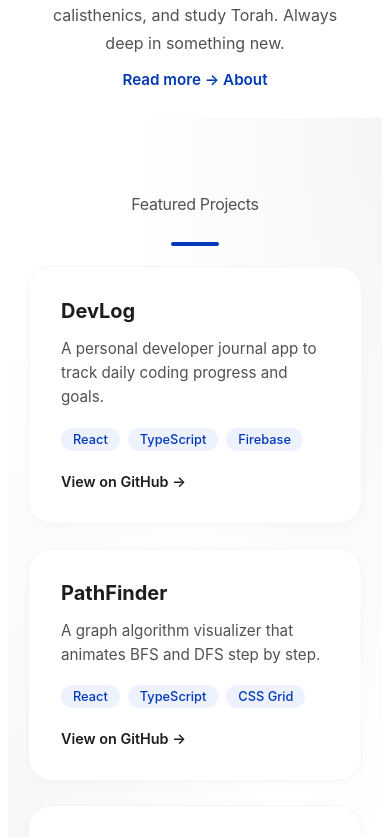
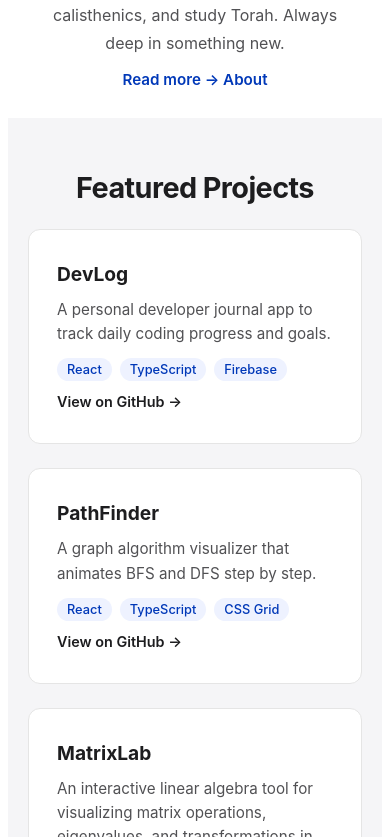
Before and after one commit to Eytan425/AI-Engineering-Path, a React (Vite) app in the folder Portfolio/apps/web/: page / in a window 390 px wide. Shown: the part 867-1704 px from the top of the page. Built offline with nearby package versions, Linux system fonts and the light colour scheme.

Commit message:
Fixed home page

```diff
--- a/Portfolio/apps/web/src/components/home/FeaturedProjects.css
+++ b/Portfolio/apps/web/src/components/home/FeaturedProjects.css
@@ -1,11 +1,11 @@
-.featured-projects {
+.home-featured-projects {
     font-family: -apple-system, BlinkMacSystemFont, "Segoe UI", Roboto, Helvetica, Arial, sans-serif;
     padding: 36px 20px 80px;
     text-align: center;
     background-color: #f5f5f7;
 }
 
-.featured-projects h2 {
+.home-featured-projects h2 {
     font-size: clamp(1.8rem, 4vw, 2.5rem);
     font-weight: 700;
     color: #1d1d1f;
@@ -13,7 +13,7 @@
     margin-bottom: 24px;
 }
 
-.projects-grid {
+.home-projects-grid {
     display: grid;
     grid-template-columns: repeat(3, 1fr);
     gap: 24px;
@@ -21,7 +21,7 @@
     margin: 0 auto;
 }
 
-.project-card {
+.home-project-card {
     background-color: #ffffff;
     border-radius: 12px;
     padding: 32px 28px;
@@ -33,19 +33,19 @@
     transition: transform 0.2s ease, box-shadow 0.2s ease;
 }
 
-.project-card:hover {
+.home-project-card:hover {
     transform: translateY(-4px);
     box-shadow: 0 12px 32px rgba(0, 0, 0, 0.08);
 }
 
-.project-card h3 {
+.home-project-card h3 {
     font-size: 1.2rem;
     font-weight: 700;
     color: #1d1d1f;
     margin: 0;
 }
 
-.project-card p {
+.home-project-card p {
     font-size: 0.95rem;
     color: #515154;
     line-height: 1.6;
@@ -53,13 +53,13 @@
     flex-grow: 1;
 }
 
-.project-tags {
+.home-project-tags {
     display: flex;
     flex-wrap: wrap;
     gap: 8px;
 }
 
-.tag {
+.home-tag {
     font-size: 0.8rem;
     font-weight: 500;
     color: #0038b8;
@@ -68,7 +68,7 @@
     border-radius: 20px;
 }
 
-.github-link {
+.home-github-link {
     font-size: 0.9rem;
     font-weight: 600;
     color: #1d1d1f;
@@ -78,27 +78,27 @@
     align-self: flex-start;
 }
 
-.github-link:hover {
+.home-github-link:hover {
     border-bottom-color: #1d1d1f;
 }
 
 @media (max-width: 900px) {
-    .projects-grid {
+    .home-projects-grid {
         grid-template-columns: repeat(2, 1fr);
     }
 }
 
 @media (max-width: 600px) {
-    .featured-projects {
+    .home-featured-projects {
         padding: 28px 20px 60px;
     }
 
-    .projects-grid {
+    .home-projects-grid {
         grid-template-columns: 1fr;
     }
 }
 
-.projects-link {
+.home-projects-link {
     display: inline-block;
     width: fit-content;
     margin: 28px auto 8px;
@@ -111,7 +111,7 @@
     padding: 10px 14px;
 }
 
-.projects-link:hover {
+.home-projects-link:hover {
     color: #0030a0;
     border-bottom-color: #0038b8;
 }
--- a/Portfolio/apps/web/src/components/home/FeaturedProjects.tsx
+++ b/Portfolio/apps/web/src/components/home/FeaturedProjects.tsx
@@ -24,23 +24,23 @@ const projects = [
 
 export default function FeaturedProjects() {
     return (
-        <section className="featured-projects">
+        <section className="home-featured-projects">
             <h2>Featured Projects</h2>
-            <div className="projects-grid">
+            <div className="home-projects-grid">
                 {projects.map((project) => (
-                    <div key={project.title} className="project-card">
+                    <div key={project.title} className="home-project-card">
                         <h3>{project.title}</h3>
                         <p>{project.description}</p>
-                        <div className="project-tags">
+                        <div className="home-project-tags">
                             {project.tags.map((tag) => (
-                                <span key={tag} className="tag">{tag}</span>
+                                <span key={tag} className="home-tag">{tag}</span>
                             ))}
                         </div>
-                        <a href={project.github} className="github-link">View on GitHub →</a>
+                        <a href={project.github} className="home-github-link">View on GitHub →</a>
                     </div>
                 ))}
             </div>
-            <Link to="/projects" className="projects-link">Read more → Projects</Link>
+            <Link to="/projects" className="home-projects-link">Read more → Projects</Link>
         </section>
     )
 }
--- a/Portfolio/apps/web/src/pages/ContactPage.css
+++ b/Portfolio/apps/web/src/pages/ContactPage.css
@@ -85,7 +85,8 @@
   margin-top: 8px;
 }
 
-input, textarea {
+.contact-form input,
+.contact-form textarea {
   width: 100%;
   padding: 14px 18px;
   border: 1px solid #d2d2d7;
@@ -96,12 +97,13 @@ input, textarea {
   box-sizing: border-box;
 }
 
-input:focus, textarea:focus {
+.contact-form input:focus,
+.contact-form textarea:focus {
   outline: none;
   border-color: #0038b8;
 }
 
-textarea {
+.contact-form textarea {
   min-height: 160px;
   resize: vertical;
 }
```
